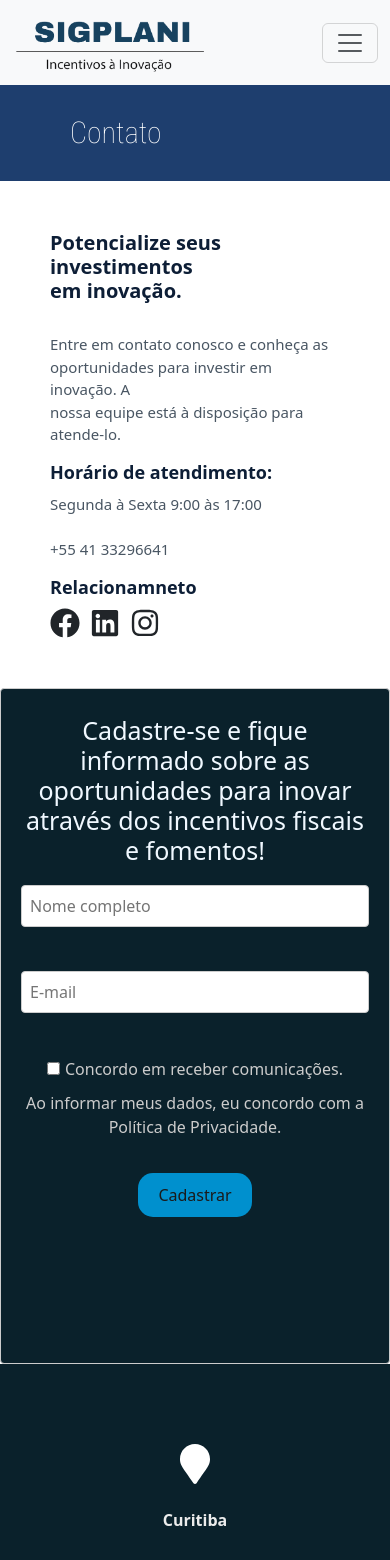
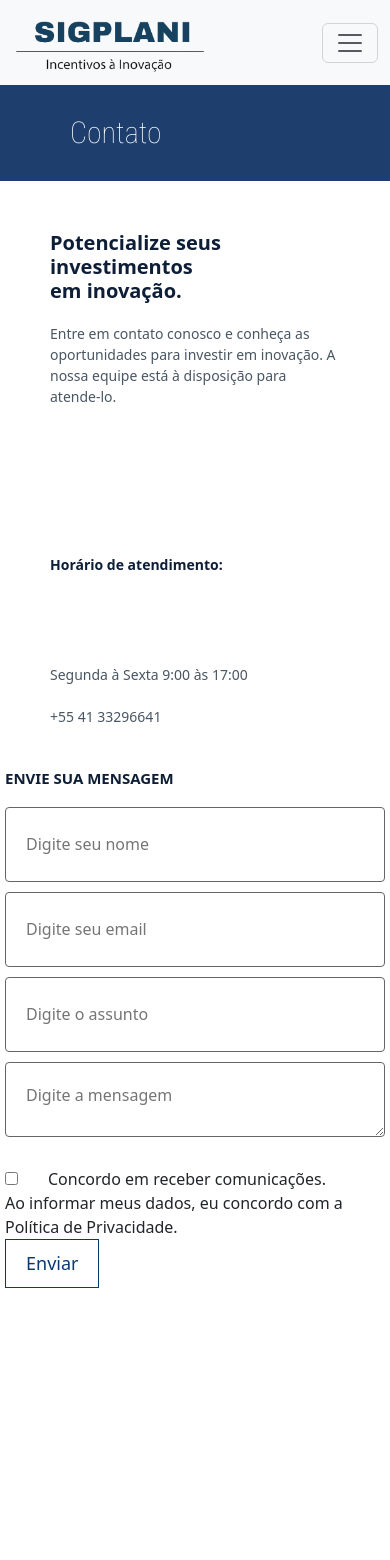
Before and after one commit to Marcos-Gabriell/Projeto-web-react, a React (Create React App) app: page /contato in a window 390 px wide. Shown: the top 1560 px of the page. Built offline with nearby package versions, Linux system fonts and the light colour scheme.

Commit message:
teste do responsivo da pagina contato

```diff
--- a/src/paginacontato.css
+++ b/src/paginacontato.css
@@ -1,5 +1,4 @@
 @import url('https://fonts.googleapis.com/css2?family=Roboto+Condensed:wght@100&display=swap');
-
 
 .tituloo-principal8 {
   padding: 20px;
@@ -51,6 +50,7 @@
 .teexxt-containerrt5 svg {
   margin-right: 10px;
 }
+
 .icon-container {
   display: flex;
   align-items: center;
@@ -60,22 +60,96 @@
   margin-right: 10px;
 }
 
-@media (max-width: 768px) {
+.conntainer-2 {
+  display: flex;
+  justify-content: flex-end;
+  align-items: flex-start; /* Alinhado ao topo */
+  height: 100vh;
+  margin-top: -425px; /* Margem negativa para elevar a div */
+  margin-right: 280px; /* Margem para o lado esquerdo */
+}
+
+.formm-container-2 {
+  max-width: 400px;
+  padding: 5px;
+  background-color: #ffffff;
+}
+
+h3 {
+  font-size: 15px;
+  color: #0d1e36;
+  font-weight: bold;
+  text-align: left; /* Centraliza o texto */
+  margin-bottom: 20px; /* Adiciona espaço abaixo do título */
+}
+
+.form-group {
+  margin-bottom: 10px;
+}
+
+.formm-container-2 input[type="text"],
+input[type="email"],
+textarea {
+  width: 100%;
+  height: 75px; /* Aumenta a altura do campo */
+  padding: 20px;
+  border: 1px solid #666464; /* Aumenta a espessura da borda */
+  border-radius: 4px;
+  margin-right: 180px; /* Adiciona margem à direita */
+  margin-left: 0px; /* Adiciona margem à esquerda */
+}
+
+.formm-container-2 button[type="submit"] {
+  padding: 10px 20px;
+  font-size: 18px;
+  background-color: transparent;
+  color: #083972;
+  border: none;
+  border-radius: 0px;
+  cursor: pointer;
+  border: 1px solid #083972;
+}
+
+.formm-container-2 button[type="submit"]:hover {
+  background-color: #012657;
+  color: aliceblue;
+}
+
+input[type="checkbox"] {
+  margin-right: 30px;
+}
+
+/* Estilos responsivos */
+@media screen and (max-width: 768px) {
   .coontainer8 {
+    flex-direction: column;
+    align-items: center;
     justify-content: center;
   }
 
+  .conntainer-2 {
+    margin-top: -300px; /* Reduz a margem negativa para telas menores */
+    margin-right: 0; /* Remove a margem para o lado esquerdo */
+    justify-content: center; /* Centraliza horizontalmente */
+  }
+
+  .formm-container-2 input[type="text"],
+  input[type="email"],
+  textarea {
+    margin-right: 0; /* Remove a margem à direita */
+    margin-left: 0; /* Remove a margem à esquerda */
+  }
   .teexxt-containerrt5 h2 {
     font-size: 20px;
+    margin-bottom: 20px;
+  }
+  .teexxt-containerrt5 p {
+    font-size: 14px;
+    color: rgb(73, 86, 99);
+    margin-bottom: 150px; /* Adiciona um espaço de 20 pixels para baixo */
   }
   .teexxt-containerrt5 h3 {
-    font-size: 18px;
-  }
-  .teexxt-containerrt5 p {
-    font-size: 15px;
-  }
-
-  .icon-container {
-    justify-content: center;
+    font-size: 14px;
+    margin-bottom: 90px;
   }
 }
--- a/src/paginacontato.js
+++ b/src/paginacontato.js
@@ -32,6 +32,35 @@ function paginacontato() {
        </div>
       </div>
       </div>
+      <div class="conntainer-2">
+    <div class="formm-container-2">
+    <h3>ENVIE SUA MENSAGEM</h3>
+    <form>
+      <div class="formm-group-2">
+        <input type="text" id="name" name="name" placeholder="Digite seu nome" />
+      </div>
+      <div class="formm-group-2">
+        <input type="email" id="email" name="email" placeholder="Digite seu email" />
+      </div>
+      <div class="formm-group-2">
+        <input type="text" id="subject" name="subject" placeholder="Digite o assunto" />
+      </div>
+      <div class="formm-group-2">
+        <textarea id="message" name="message" placeholder="Digite a mensagem"></textarea>
+      </div>
+      <br />
+      <label>
+          <input type="checkbox"  />
+          Concordo em receber comunicações.<br/>
+        </label>
+        <label className="validar">
+        Ao informar meus dados, eu concordo com a Política de Privacidade.
+        </label>
+      <button type="submit">Enviar</button>
+    </form>
+  </div>
+</div>
+
     <MyCadastro />
     <End />
     <Myrodape />
```
